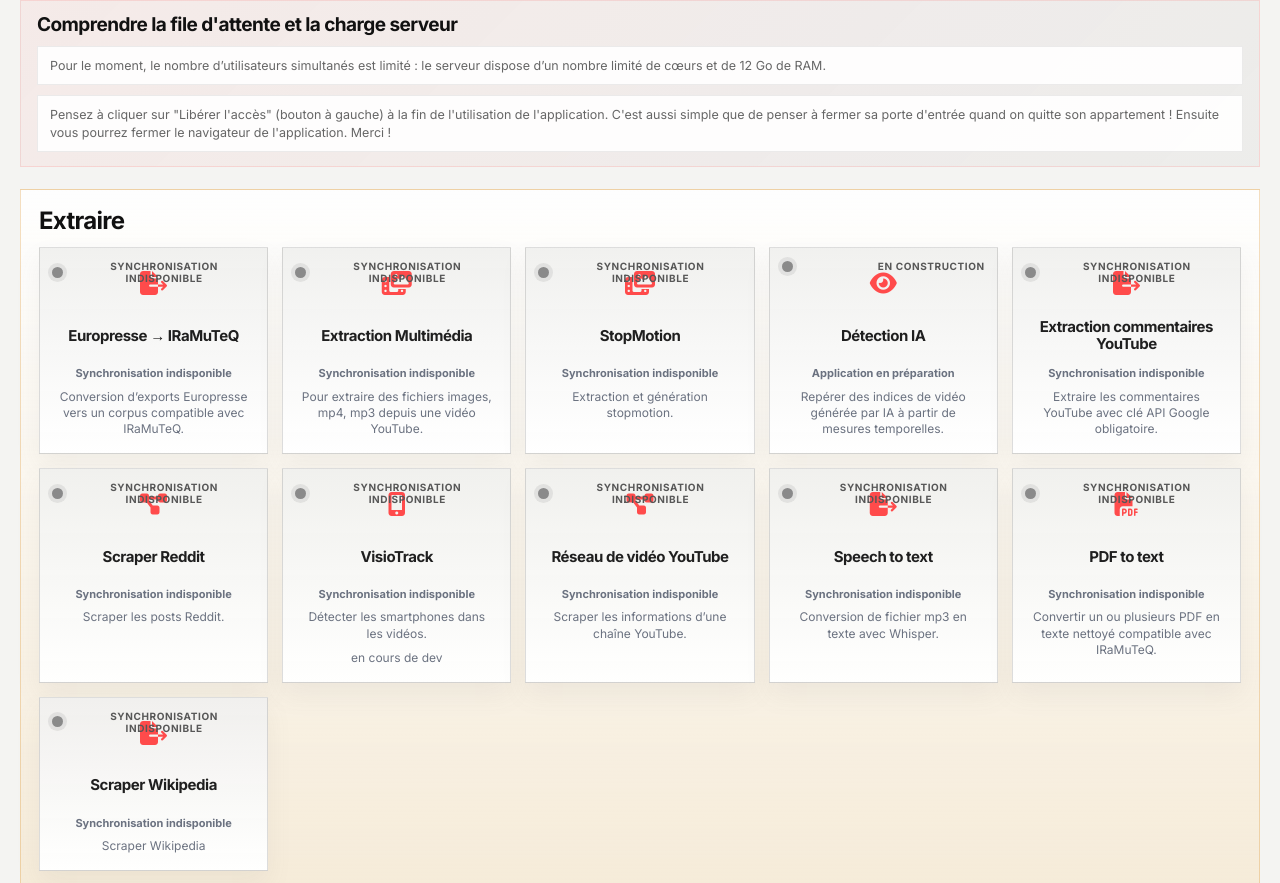
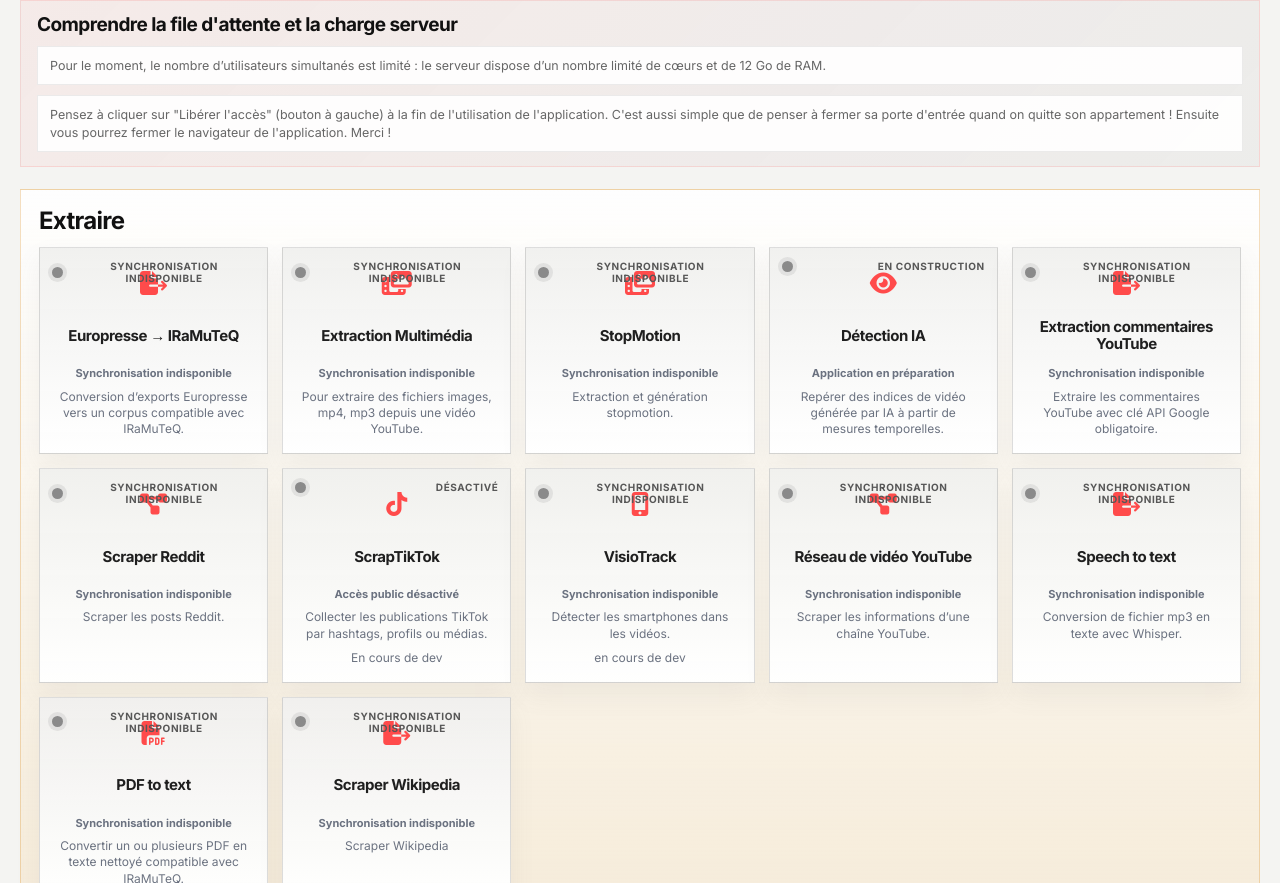
Before and after one commit to stephane1109/vps-codeandcortex, a plain HTML site: page index.html in a window 1280 px wide. Shown: the part 384-1267 px from the top of the page. Drawn offline with Linux system fonts and the light colour scheme; no server answers.

Commit message:
Rétablir la carte ScrapTikTok désactivée dans la Home

```diff
--- a/index.html
+++ b/index.html
@@ -197,6 +197,20 @@
                         </span>
                     </a>
 
+
+                    <div class="carte-application indisponible en-construction" aria-disabled="true">
+                        <span class="ruban-statut">
+                            <span class="pastille-etat indisponible" aria-hidden="true"></span>
+                            <span class="statut">Désactivé</span>
+                        </span>
+                        <i class="icone fab fa-tiktok" aria-hidden="true"></i>
+                        <span class="contenu-carte">
+                            <span class="titre-application">ScrapTikTok</span>
+                            <span class="meta-application">Accès public désactivé</span>
+                            <span class="description-application">Collecter les publications TikTok par hashtags, profils ou médias.</span>
+                            <span class="description-application"><strong>En cours de dev</strong></span>
+                        </span>
+                    </div>
 
                     <a href="https://visiotrack.codeandcortex.fr/" class="carte-application libre" id="carte-visiotrack" target="_blank" rel="opener" data-app-id="visiotrack">
                         <span class="ruban-statut">
```
